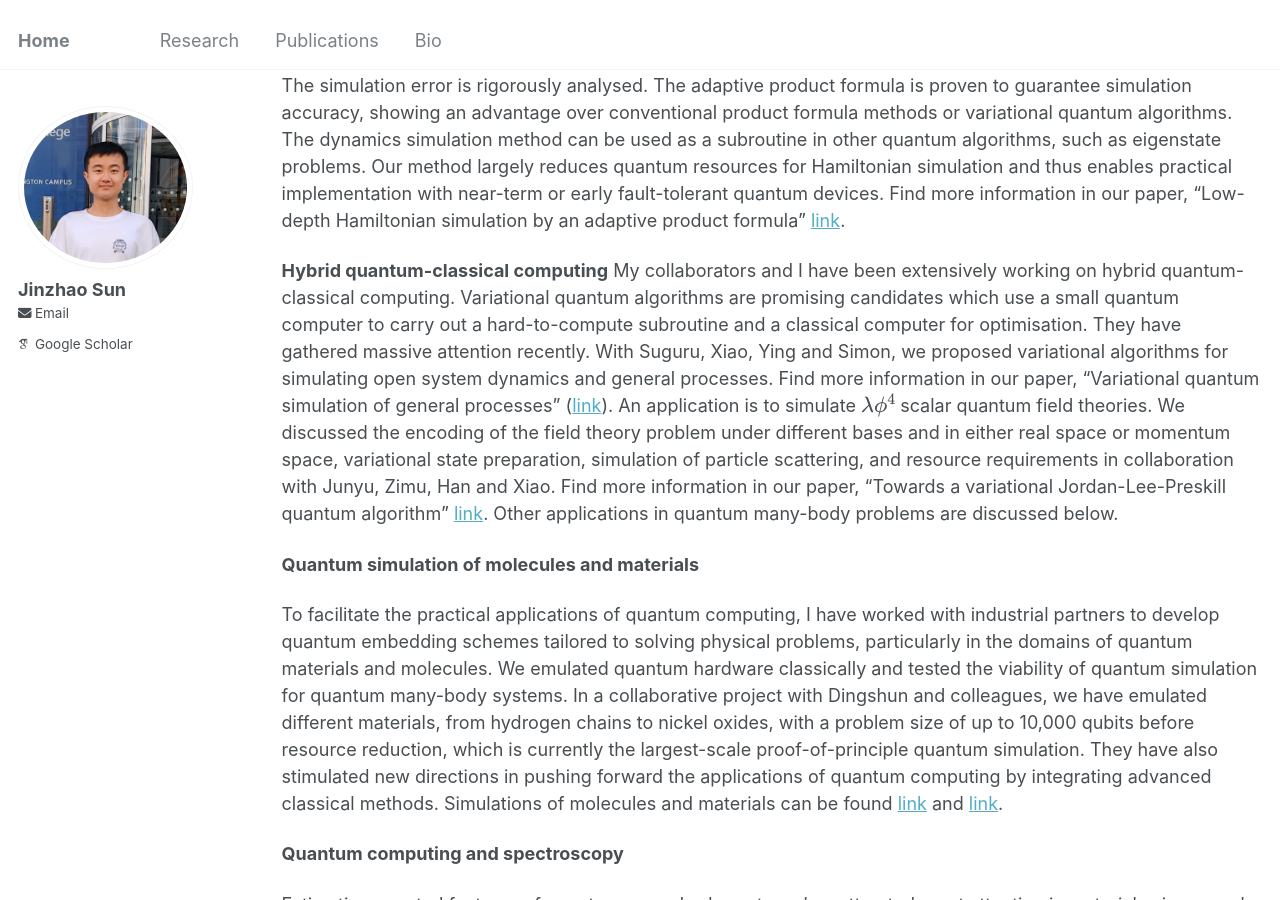
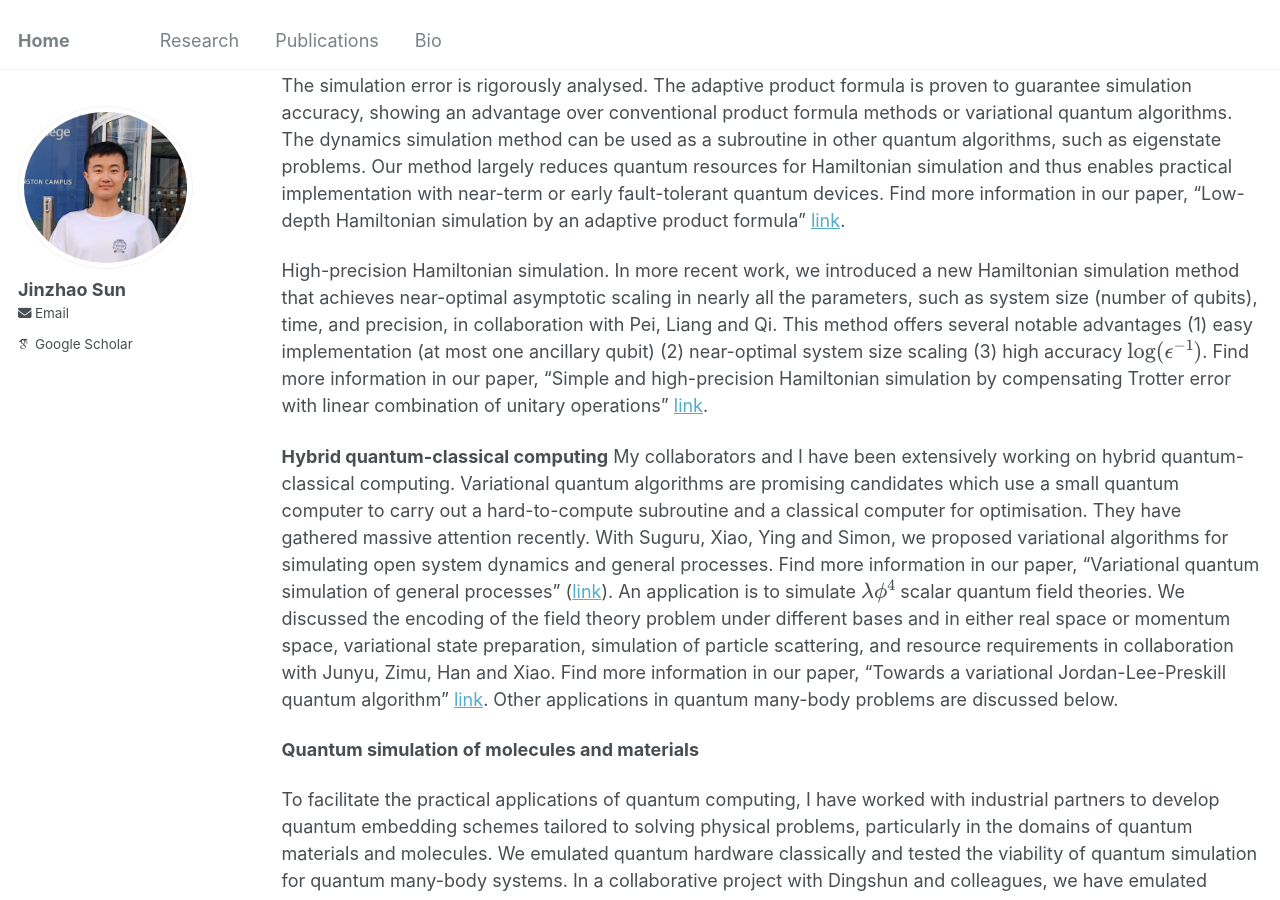
Before and after one commit to jinzhao-sun/jinzhao-sun.github.io, a Jekyll site: the page built from _pages/research.md, in a window 1280 px wide and 900 px high, scrolled down 1783 px. Built offline with Jekyll 4.4.1, drawn with Linux system fonts in a browser that asks for light colours; some web fonts are replaced.

Commit message:
Update research.md

```diff
--- a/_pages/research.md
+++ b/_pages/research.md
@@ -37,6 +37,10 @@ In more recent work in collaboration with Pei, Tom and Myungshik, we provide a f
 Perturbative approach to quantum dynamics simulation. Perturbation theory brings about great success in quantitative predictions of quantum mechanics; however, challenges remain in solving the major component and computing the power series. We addressed this challenge by developing a conceptually novel approach, perturbative quantum simulation (PQS), which exploits the complementary strength of quantum computing and perturbation theory. We demonstrated that PQS is applicable to simulate classically challenging systems, such as large systems with weak inter-subsystem interactions or intermediate systems with general interactions. Remarkably, PQS shows advantages over conventional quantum simulation algorithms concerning the quantum resource requirements and noise robustness. I have explored applications in interacting bosons, fermions, and quantum spins in different topological structures and studied different quantum phenomena on systems of up to 48 qubits, such as information propagation, charge-spin separation, magnetism, etc. Find more information in our paper, "Perturbative quantum simulation" [link](https://journals.aps.org/prl/abstract/10.1103/PhysRevLett.129.120505).
 
 Adaptive product formulae. We introduced an adaptive product formula which can produce a compact quantum circuit for Hamiltonian simulation. We introduced a measurable quantifier to describe the dynamics simulation error. The simulation error is rigorously analysed. The adaptive product formula is proven to guarantee simulation accuracy, showing an advantage over conventional product formula methods or variational quantum algorithms. The dynamics simulation method can be used as a subroutine in other quantum algorithms, such as eigenstate problems. Our method largely reduces quantum resources for Hamiltonian simulation and thus enables practical implementation with near-term or early fault-tolerant quantum devices. Find more information in our paper, "Low-depth Hamiltonian simulation by an adaptive product formula" [link](https://journals.aps.org/prl/abstract/10.1103/PhysRevLett.130.040601).
+
+High-precision Hamiltonian simulation.  In more recent work, we introduced a new Hamiltonian simulation method that achieves near-optimal asymptotic scaling in nearly all the parameters, such as system size (number of qubits), time, and precision, in collaboration with Pei, Liang and Qi. This method offers several notable advantages (1) easy implementation (at most one ancillary qubit) (2) near-optimal system size scaling (3) high accuracy $$\log(\epsilon^{-1})$$. Find more information in our paper, “Simple and high-precision Hamiltonian simulation by compensating Trotter error with linear combination of unitary operations” [link](https://arxiv.org/abs/2212.04566).
+
+
 
 **Hybrid quantum-classical computing**
 My collaborators and I have been extensively working on hybrid quantum-classical computing. Variational quantum algorithms are promising candidates which use a small quantum computer to carry out a hard-to-compute subroutine and a classical computer for optimisation. They have gathered massive attention recently. With Suguru, Xiao, Ying and Simon, we proposed variational algorithms for simulating open system dynamics and general processes. Find more information in our paper, "Variational quantum simulation of general processes" ([link](https://journals.aps.org/prl/abstract/10.1103/PhysRevLett.125.010501)). An application is to simulate $$\lambda\phi^4$$ scalar quantum field theories. We discussed the encoding of the field theory problem under different bases and in either real space or momentum space, variational state preparation, simulation of particle scattering, and resource requirements in collaboration with Junyu, Zimu, Han and Xiao. Find more information in our paper, "Towards a variational Jordan-Lee-Preskill quantum algorithm" [link](https://iopscience.iop.org/article/10.1088/2632-2153/aca06b/meta). Other applications in quantum many-body problems are discussed below.
```
